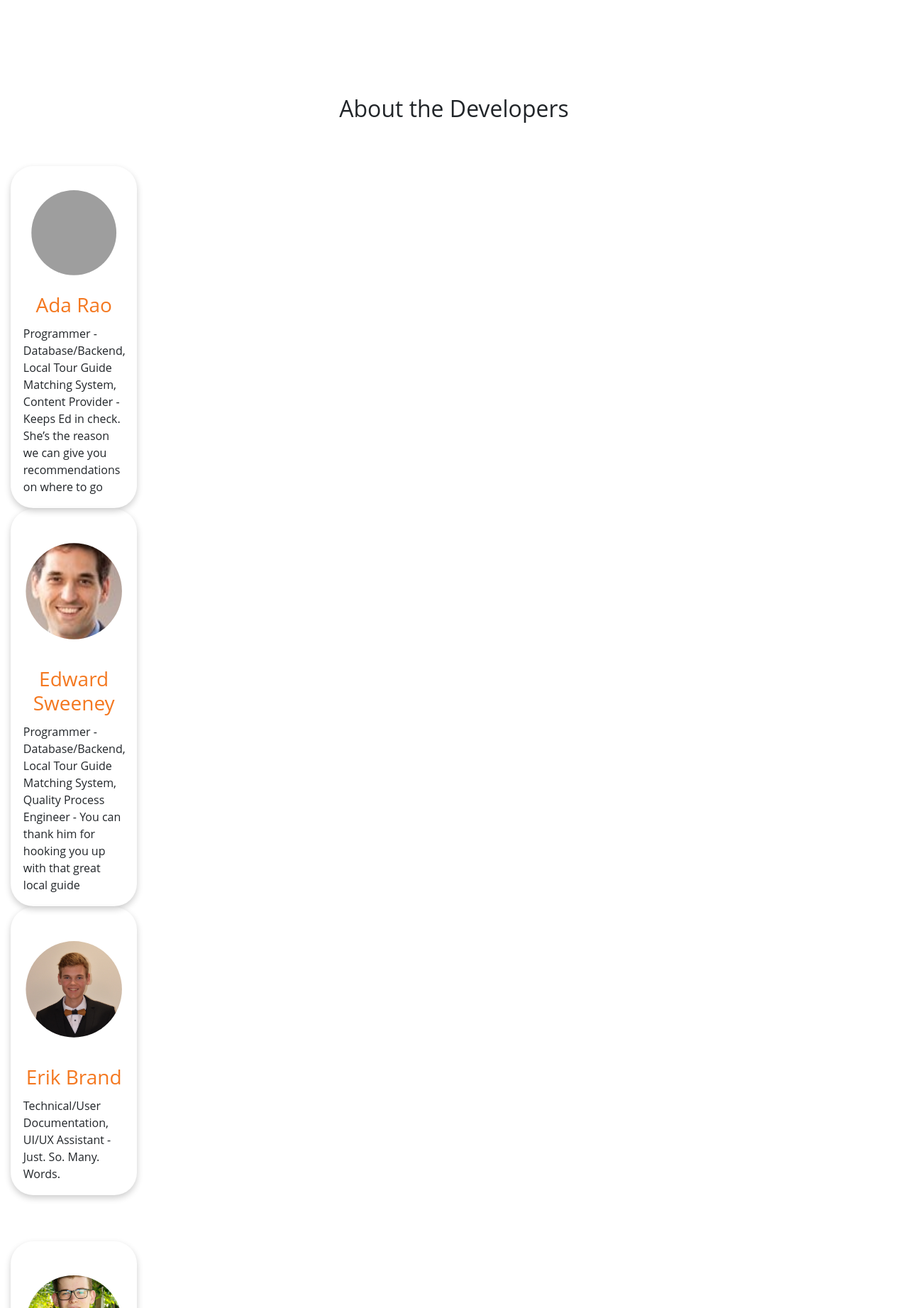
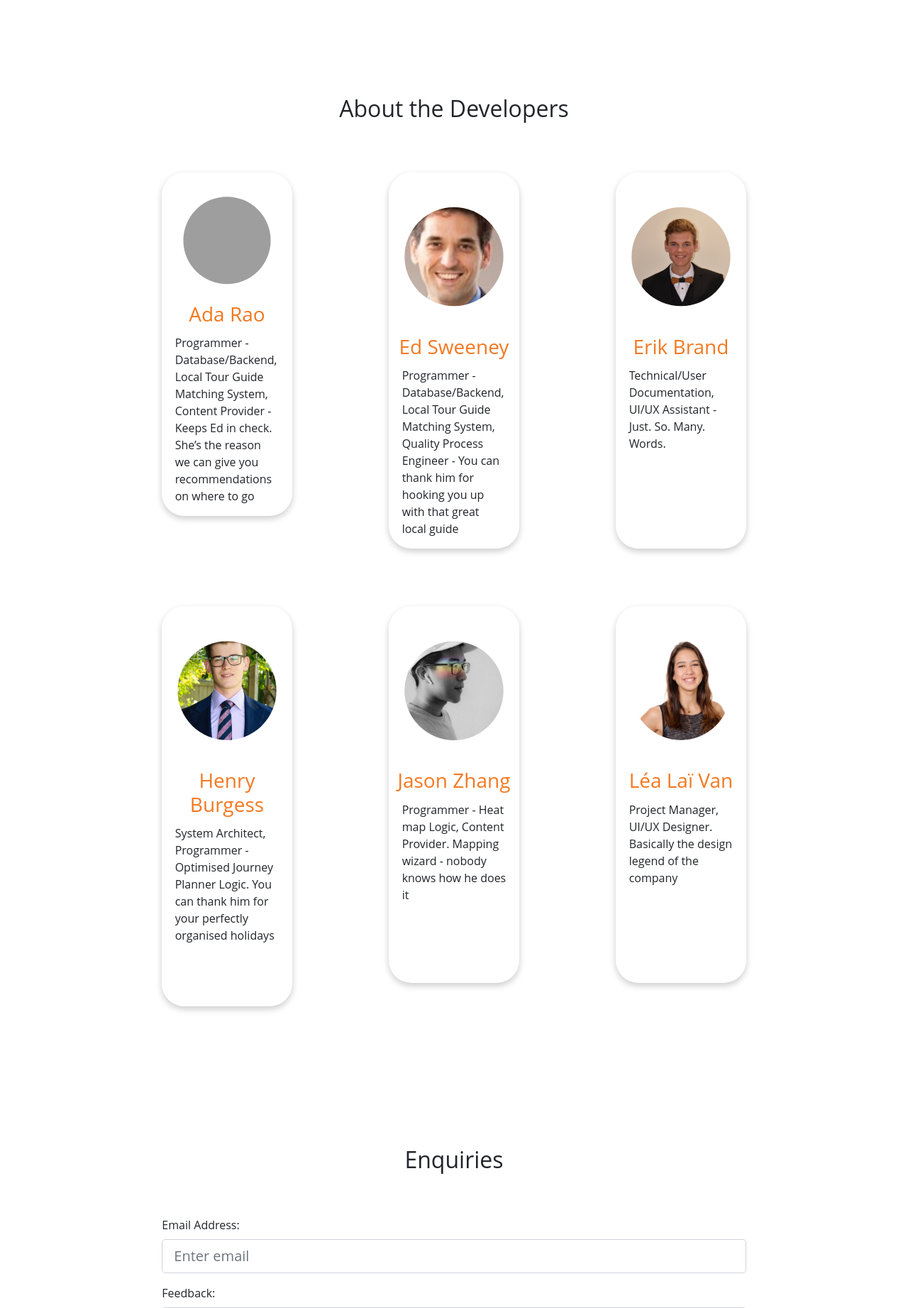
Before and after one commit to lulululu7766/Travolla, a PHP site: page /about.php in a window 1280 px wide. Shown: the part 1092-2935 px from the top of the page at 71% size. Run offline with PHP 8.4, Linux system fonts and the light colour scheme; the visitor is signed in with stand-in values (Sample User, id 1); data that the repository does not hold is empty; some libraries are stand-ins or nearby versions; some web fonts are replaced; grey boxes are pictures that could not be loaded.

Commit message:
Updated: signup.php to redirect to index.php when successful + about.php styling

```diff
--- a/about.php
+++ b/about.php
@@ -103,78 +103,78 @@ include('header.php');
     <div class="col-xs-12 col-sm-12 col-md-12 col-lg-12" >
         <h2 class="AboutHeaders"> About the Developers </h2>
     </div>
-    <div class="row" style="display:table; width:100%;">
+    <div class="row" >
         <div class="col-xs-12 col-sm-12 col-md-2 col-lg-2"></div>
         <div class="col-xs-12 col-sm-12 col-md-2 col-lg-2">
-            <div class="text-center rounded-rectangle">
+            <div class="rounded-rectangle">
                 <div>
                     <img src="css/images/mmexport1531361065664.jpg" alt = adaprofile class="round">
                 </div>
                 <h3 class="card-title">Ada Rao</h3>
-                <p class="rounded-center card-text">Programmer - Database/Backend, Local Tour Guide Matching System, Content Provider - Keeps Ed in check. She’s the reason we can give you recommendations on where to go</p>
+                <p class="rounded-center">Programmer - Database/Backend, Local Tour Guide Matching System, Content Provider - Keeps Ed in check. She’s the reason we can give you recommendations on where to go</p>
             </div>
         </div>
 
         <div class="col-xs-12 col-sm-12 col-md-1 col-lg-1"></div>
 
         <div class="col-xs-12 col-sm-12 col-md-2 col-lg-2">
-            <div class="text-center rounded-rectangle">
+            <div class="rounded-rectangle">
                 <div>
                     <img src="css/images/Ed-linkedinphoto.jpg" alt = edprofile class="round">
                 </div>
-                <h3 class="card-title">Edward Sweeney</h3>
-                <p class="rounded-center card-text">Programmer - Database/Backend, Local Tour Guide Matching System, Quality Process Engineer - You can thank him for hooking you up with that great local guide</p>
+                <h3 class="card-title">Ed Sweeney</h3>
+                <p class="rounded-center">Programmer - Database/Backend, Local Tour Guide Matching System, Quality Process Engineer - You can thank him for hooking you up with that great local guide</p>
             </div>
         </div>
 
         <div class="col-xs-12 col-sm-12 col-md-1 col-lg-1"></div>
 
         <div class="col-xs-12 col-sm-12 col-md-2 col-lg-2">
-            <div class="text-center rounded-rectangle">
+            <div class="rounded-rectangle">
                 <div>
                     <img src="css/images/DSC_9359.jpg" alt = erikprofile class="round">
                 </div>
                 <h3 class="card-title">Erik Brand</h3>
-                <p class="rounded-center card-text">Technical/User Documentation, UI/UX Assistant - Just. So. Many. Words.</p>
+                <p class="rounded-center">Technical/User Documentation, UI/UX Assistant - Just. So. Many. Words.</p>
             </div>
         </div>
 
         <div class="col-xs-12 col-sm-12 col-md-2 col-lg-2"></div>
     </div>
 
-    <div class="row" style="display:table; width:100%;">
+    <div class="row" >
         <div class="col-xs-12 col-sm-12 col-md-2 col-lg-2"></div>
         <div class="col-xs-12 col-sm-12 col-md-2 col-lg-2">
-            <div class="text-center rounded-rectangle">
+            <div class="rounded-rectangle">
                 <div>
                     <img src="css/images/Henry Profile.jpg" alt = henryprofile class="round">
                 </div>
                 <h3 class="card-title">Henry Burgess</h3>
-                <p class="rounded-center card-text">System Architect, Programmer - Optimised Journey Planner Logic. You can thank him for your perfectly organised holidays </p>
+                <p class="rounded-center">System Architect, Programmer - Optimised Journey Planner Logic. You can thank him for your perfectly organised holidays </p>
             </div>
         </div>
 
         <div class="col-xs-12 col-sm-12 col-md-1 col-lg-1"></div>
 
         <div class="col-xs-12 col-sm-12 col-md-2 col-lg-2">
-            <div class="text-center rounded-rectangle">
+            <div class="rounded-rectangle">
                 <div>
                     <img src="css/images/mmexport1531361644616.jpg" alt = jasonprofile class="round">
                 </div>
                 <h3 class="card-title">Jason Zhang</h3>
-                <p class="rounded-center card-text">Programmer - Heat map Logic, Content Provider. Mapping wizard - nobody knows how he does it </p>
+                <p class="rounded-center">Programmer - Heat map Logic, Content Provider. Mapping wizard - nobody knows how he does it </p>
             </div>
         </div>
 
         <div class="col-xs-12 col-sm-12 col-md-1 col-lg-1"></div>
 
         <div class="col-xs-12 col-sm-12 col-md-2 col-lg-2">
-            <div class="text-center rounded-rectangle">
+            <div class="rounded-rectangle">
                 <div>
                     <img src="css/images/tbp-144308-7609.jpg" alt = leaprofile class="round">
                 </div>
                 <h3 class="card-title">Léa Laï Van</h3>
-                <p class="rounded-center card-text">Project Manager, UI/UX Designer. Basically the design legend of the company</p>
+                <p class="rounded-center">Project Manager, UI/UX Designer. Basically the design legend of the company</p>
             </div>
         </div>
 
--- a/css/about.css
+++ b/css/about.css
@@ -41,12 +41,20 @@ img.round {
     margin-top: 15%;
 }
 
+.rounded-center{
+    margin-left: 10%;
+    margin-right: 10%;
+    height: 30vh;
+    margin-top: 5%;
+
+}
+
 .rounded-rectangle {
     border-radius:2rem;
     box-shadow: 0 4px 10px 0 rgba(0,0,0,0.2);
     margin-bottom: 5%;
     margin-top: 5%;
-    display: table-cell;
+    display: inline-block;
 }
 
 
--- a/signup.php
+++ b/signup.php
@@ -45,8 +45,8 @@
 				$output .= $mysqli->error;
 			}else{
         		//Display Welcome to the specific customer + Logout button
-        		//header('Location: index.html');
-				$output = "You have been successfully registered!";
+        		header('Location: index.php');
+				//$output = "You have been successfully registered!";
 			}
 		}
 
```
